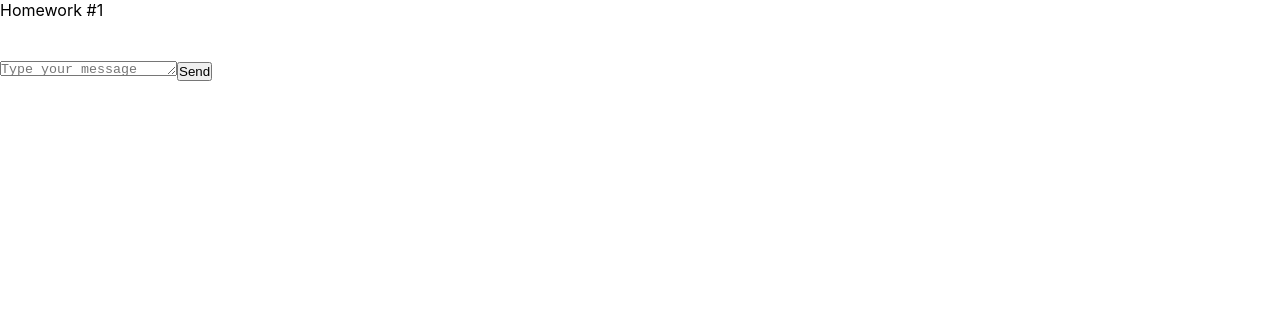
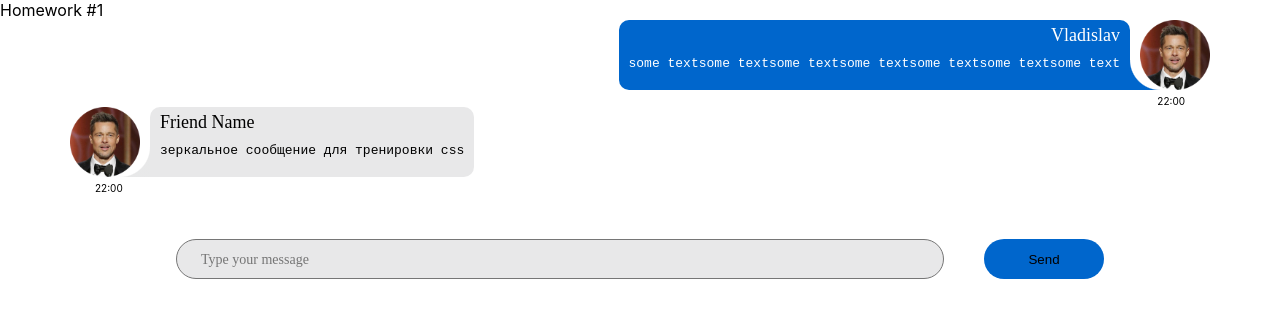
Before and after one commit to Vladislav110/AUTOCHECK_HOMEWORK, a React (Create React App) app: page / in a window 1280 px wide. Shown: the top 318 px of the page. Built offline with nearby package versions, Linux system fonts and the light colour scheme.

Commit message:
Add HW1 and new package.json

```diff
--- a/package.json
+++ b/package.json
@@ -1,6 +1,6 @@
 {
   "name": "hws2",
-  "homepage": "http://IgnatZakalinsky.github.io/hws2",
+  "homepage": "https://Vladislav110.github.io/AUTOCHECK_HOMEWOR",
   "version": "0.1.0",
   "private": true,
   "dependencies": {
--- a/src/s2-homeworks/hw01/HW1.tsx
+++ b/src/s2-homeworks/hw01/HW1.tsx
@@ -6,29 +6,42 @@ import FriendMessage from './friend-message/FriendMessage'
 import avatar from './avatar.png'
 
 /*
-* 1 - описать тип MessageType
+* 1 - описать тип MessageType- сделал!!!!
 * 2 - описать тип MessagePropsType в файле Message.tsx
 * 3 - в файле Message.tsx отобразить приходящие данные
 * 4 - выполнить пункты 2, 3 в файле FriendMessage.tsx
 * 5 - сделать стили в соответствии с дизайном
 * */
 
-// нужно создать правильный тип вместо any
-export type MessageType = any
+type UserType = {
+    avatar: string,
+    name: string
+}
+
+type MessageType = {
+    text: string,
+    time: string
+}
+
+export type MessagesType = {
+    id: number,
+    user: UserType,
+    message: MessageType
+}
 
 // структуру объекта не менять
-export const message0: MessageType = {
+export const message0: MessagesType = {
     id: 0,
     user: {
         avatar: avatar, // можно менять
-        name: 'Some Name',  // можно менять
+        name: 'Vladislav',  // можно менять
     },
     message: {
         text: 'some textsome textsome textsome textsome textsome textsome text', // можно менять
         time: '22:00', // можно менять
     },
 }
-export const friendMessage0: MessageType = {
+export const friendMessage0: MessagesType = {
     id: 100,
     user: {
         avatar: avatar, // можно менять
@@ -47,12 +60,12 @@ const HW1 = () => {
             <div className={s2.hw}>
                 {/*проверка отображения (не менять)*/}
                 <div>
-                    <Message message={message0} />
-                    <FriendMessage message={friendMessage0} />
+                    <Message message={message0}/>
+                    <FriendMessage message={friendMessage0}/>
                 </div>
 
                 {/*для автоматической проверки дз (не менять)*/}
-                <MessageSender M={Message} />
+                <MessageSender M={Message}/>
             </div>
         </div>
     )
--- a/src/s2-homeworks/hw01/friend-message/FriendMessage.module.css
+++ b/src/s2-homeworks/hw01/friend-message/FriendMessage.module.css
@@ -1,31 +1,56 @@
 .friendMessage {
-
+    display: grid;
+    justify-content: start;
+    margin-left: 70px;
 }
 
 .friendImageAndText {
-
+    display: flex;
 }
 
 .friendImageAndText img {
-
+    height: 70px;
 }
 
 .friendText {
-
+    position: relative;
+    margin-left: 10px;
+    background-color: rgba(29, 33, 38, 0.1);
+    border-radius: 10px 10px 10px 0px;
+    min-width: 150px;
+    font-family: Montserrat;
+    color: rgba(0, 0, 0, 1);
 }
 
 .friendText:after {
+    content: "";
+    position: absolute;
+    bottom: 0;
+    right: 100%;
+    display: block;
+    width: 30px;
+    height: 30px;
+    background: radial-gradient(60px at top left, transparent 49%, rgba(29, 33, 38, 0.1) 51%) no-repeat right bottom;
 
 }
 
 .friendName {
-
+    display: flex;
+    justify-content: start;
+    margin-top: 5px;
+    font-size: 18px;
+    margin-left: 10px;
 }
 
 .friendMessageText {
-
+    display: flex;
+    flex-direction: row-reverse;
+    margin: 10px;
 }
 
 .friendTime {
-
+    display: flex;
+    font-size: 10px;
+    margin-left: 25px;
+    margin-top: 5px;
 }
--- a/src/s2-homeworks/hw01/friend-message/FriendMessage.tsx
+++ b/src/s2-homeworks/hw01/friend-message/FriendMessage.tsx
@@ -1,8 +1,13 @@
 import React from 'react'
 import s from './FriendMessage.module.css'
+import {MessagesType} from "../HW1";
 
-// создать тип вместо any и отобразить приходящие данные
-const FriendMessage = (props: any) => {
+
+type MessageType = {
+    message: MessagesType
+}
+
+const FriendMessage = (props: MessageType) => {
     return (
         <div
             id={'hw1-friend-message-' + props.message.id}
@@ -11,26 +16,22 @@ const FriendMessage = (props: any) => {
             <div className={s.friendImageAndText}>
                 <img
                     id={'hw1-friend-avatar-' + props.message.id}
-                    // создаёт студент
-
-                    //
+                    src={props.message.user.avatar}
                 />
                 <div className={s.friendText}>
                     <div
                         id={'hw1-friend-name-' + props.message.id}
                         className={s.friendName}
                     >
-                        {/*создаёт студент*/}
+                        {props.message.user.name}
 
-                        {/**/}
+
                     </div>
                     <pre
                         id={'hw1-friend-text-' + props.message.id}
                         className={s.friendMessageText}
                     >
-                        {/*создаёт студент*/}
-
-                        {/**/}
+                        {props.message.message.text}
                     </pre>
                 </div>
             </div>
@@ -38,9 +39,8 @@ const FriendMessage = (props: any) => {
                 id={'hw1-friend-time-' + props.message.id}
                 className={s.friendTime}
             >
-                {/*создаёт студент*/}
+                {props.message.message.time}
 
-                {/**/}
             </div>
         </div>
     )
--- a/src/s2-homeworks/hw01/message-sender/MessageSender.module.css
+++ b/src/s2-homeworks/hw01/message-sender/MessageSender.module.css
@@ -1,18 +1,38 @@
 .sendForm {
-
+    display: flex;
+    align-items: center;
+    justify-content: center;
+    margin-top: 45px;
 }
 
 .textarea {
+    display: flex;
+    width: 60%;
+    border-radius: 20px;
+    font-family: Montserrat;
+    font-size: 14px;
+    background-color: rgba(29, 33, 38, 0.1);
+    padding: 12px 0px 12px 24px;
+    outline : none;
+    overflow: hidden;
+    resize: none;
 
 }
 
 .button {
+    width: 120px;
+    height: 40px;
+    background-color: #0066CC;
+    border: white;
+    border-radius: 20px;
+    margin-left: 40px;
+}
+
+.button:hover {
+    color: #00cc22;
 
 }
 
-.button:hover {
-
+.button:active {
+    background-color: #00cc22;
 }
-.button:active {
-
-}
--- a/src/s2-homeworks/hw01/message-sender/MessageSender.tsx
+++ b/src/s2-homeworks/hw01/message-sender/MessageSender.tsx
@@ -1,5 +1,5 @@
 import React, {useEffect, useRef, useState} from 'react'
-import { message0 } from '../HW1'
+import {message0} from '../HW1'
 import s from './MessageSender.module.css'
 
 // компонента, которая тестирует вашу компоненту (не изменять, any не трогать)
@@ -42,7 +42,7 @@ const MessageSender = (props: any) => {
     return (
         <>
             {messages.map((m) => (
-                <M key={'message' + m.id} message={m} />
+                <M key={'message' + m.id} message={m}/>
             ))}
 
             <div id={'hw1-send-message-form'} className={s.sendForm}>
--- a/src/s2-homeworks/hw01/message/Message.module.css
+++ b/src/s2-homeworks/hw01/message/Message.module.css
@@ -1,31 +1,59 @@
 .message {
-
+    display: grid;
+    justify-content: end;
+    margin-right: 70px;
 }
 
 .imageAndText {
+    display: flex;
+    flex-direction: row-reverse;
 
 }
 
 .imageAndText img {
-
+    height: 70px;
 }
 
 .text {
-
+    position: relative;
+    margin-right: 10px;
+    background-color: rgba(0, 102, 204, 1);
+    border-radius: 10px 10px 0px 10px;
+    min-width: 150px;
+    font-family: Montserrat;
+    color: rgba(255, 255, 255, 1);
 }
 
 .text:after {
-
+    content: "";
+    position: absolute;
+    bottom: 0;
+    left: 100%;
+    display: block;
+    width: 30px;
+    height: 30px;
+    background: radial-gradient(60px at top right, transparent 49%, rgba(0, 102, 204, 1) 51%) no-repeat right bottom;
 }
 
 .name {
+    display: flex;
+    justify-content: end;
+    margin-top: 5px;
+    font-size: 18px;
+    margin-right: 10px;
 
 }
 
 .messageText {
-
+    display: flex;
+    flex-direction: row-reverse;
+    margin: 10px;
 }
 
 .time {
-
+    display: flex;
+    flex-direction: row-reverse;
+    font-size: 10px;
+    margin-right: 25px;
+    margin-top: 5px;
 }
--- a/src/s2-homeworks/hw01/message/Message.tsx
+++ b/src/s2-homeworks/hw01/message/Message.tsx
@@ -1,37 +1,32 @@
 import React from 'react'
 import s from './Message.module.css'
+import {MessagesType} from "../HW1";
+
 
 // нужно создать правильный тип вместо any
-export type MessagePropsType = any
+export type MessagePropsType = {
+    message: MessagesType
+}
 
-// нужно отобразить приходящие данные
 const Message = (props: MessagePropsType) => {
     return (
         <div id={'hw1-message-' + props.message.id} className={s.message}>
             <div className={s.imageAndText}>
                 <img
                     id={'hw1-avatar-' + props.message.id}
-                    // создаёт студент
-
-                    //
+                    src={props.message.user.avatar}
                 />
                 <div className={s.text}>
                     <div id={'hw1-name-' + props.message.id} className={s.name}>
-                        {/*создаёт студент*/}
-
-                        {/**/}
+                        {props.message.user.name}
                     </div>
                     <pre id={'hw1-text-' + props.message.id} className={s.messageText}>
-                        {/*создаёт студент*/}
-
-                        {/**/}
+                        {props.message.message.text}
                     </pre>
                 </div>
             </div>
             <div id={'hw1-time-' + props.message.id} className={s.time}>
-                {/*создаёт студент*/}
-
-                {/**/}
+                {props.message.message.time}
             </div>
         </div>
     )
```
